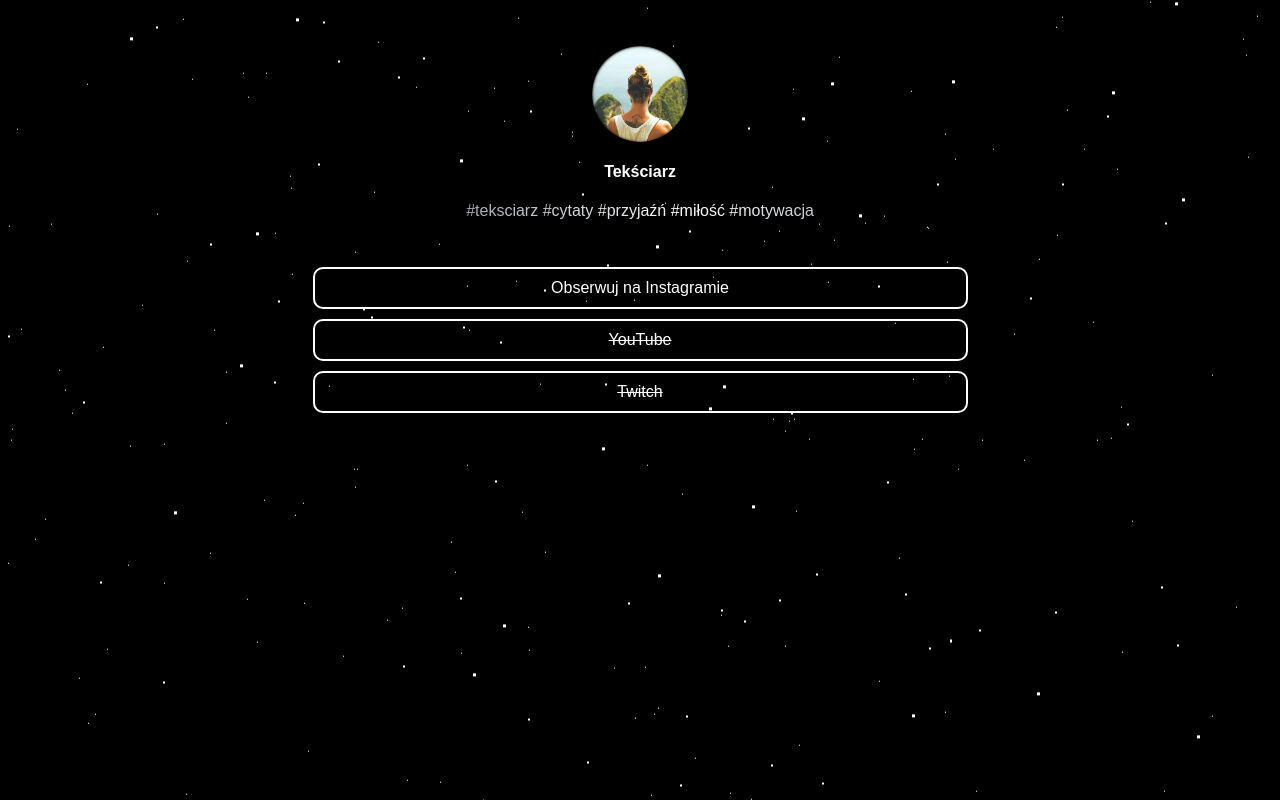
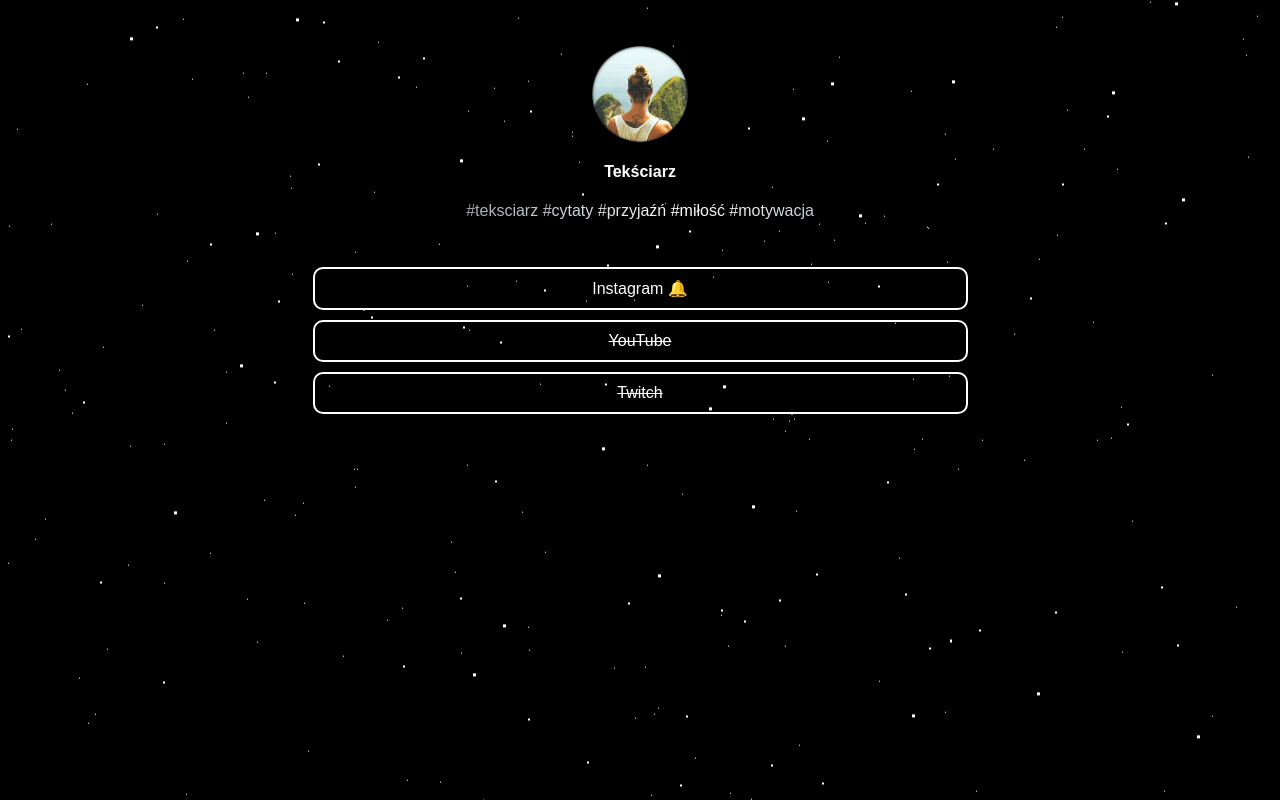
Before and after one commit to teksciarz/teksciarz, a plain HTML site: page index.html in a window 1280 px wide. Drawn offline with Linux system fonts and the light colour scheme; a web font is replaced by a local one.

Commit message:
Update index.html

```diff
--- a/index.html
+++ b/index.html
@@ -49,7 +49,7 @@
     </div>
     <div id="links">
       <a class="link" href="https://instagram.com/teksciarz" target="_blank">
-        Obserwuj na Instagramie
+        Instagram 🔔
       </a>
       <a class="link" href="https://youtube.com/@teksciarz" target="_blank">
         <del>YouTube</del>
```
